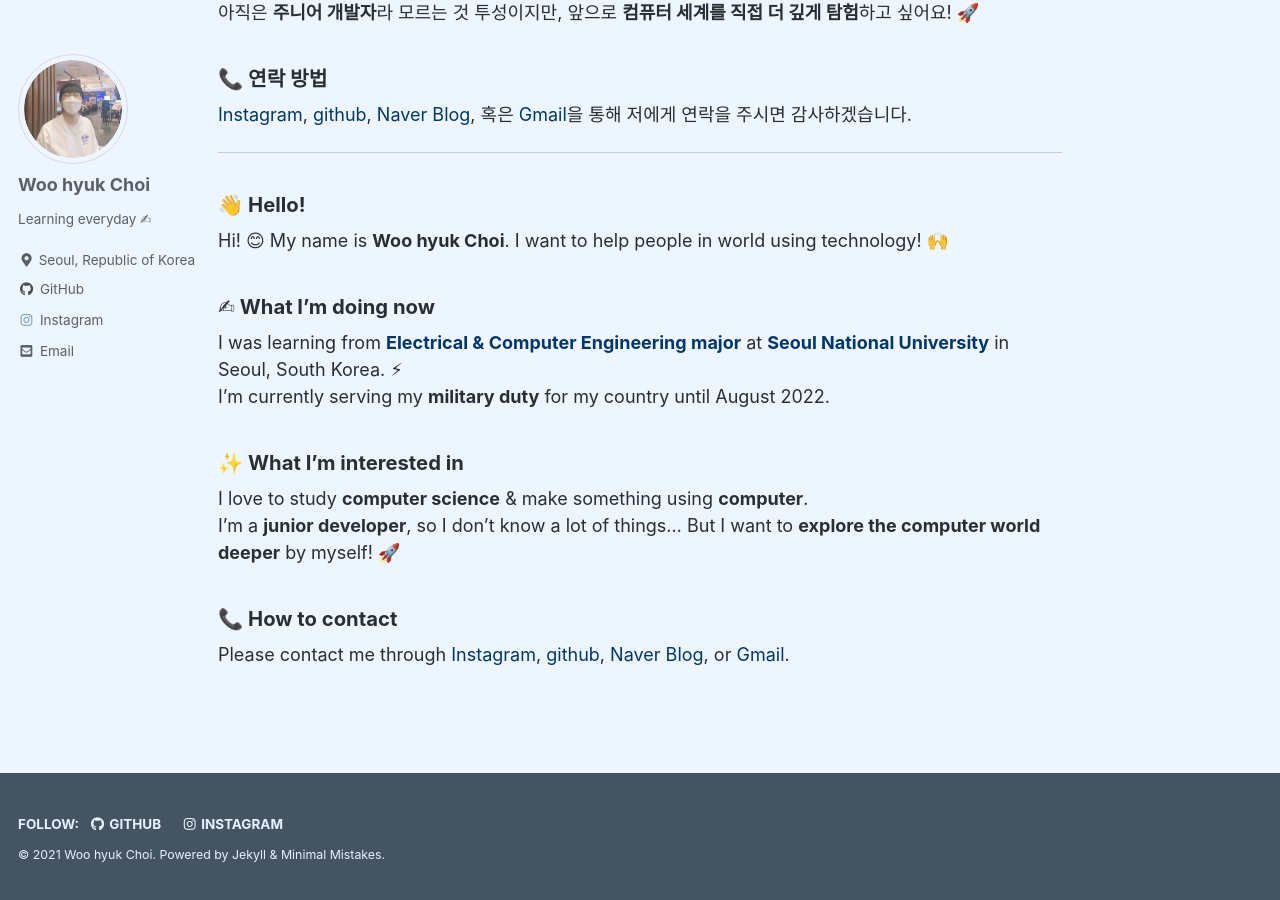
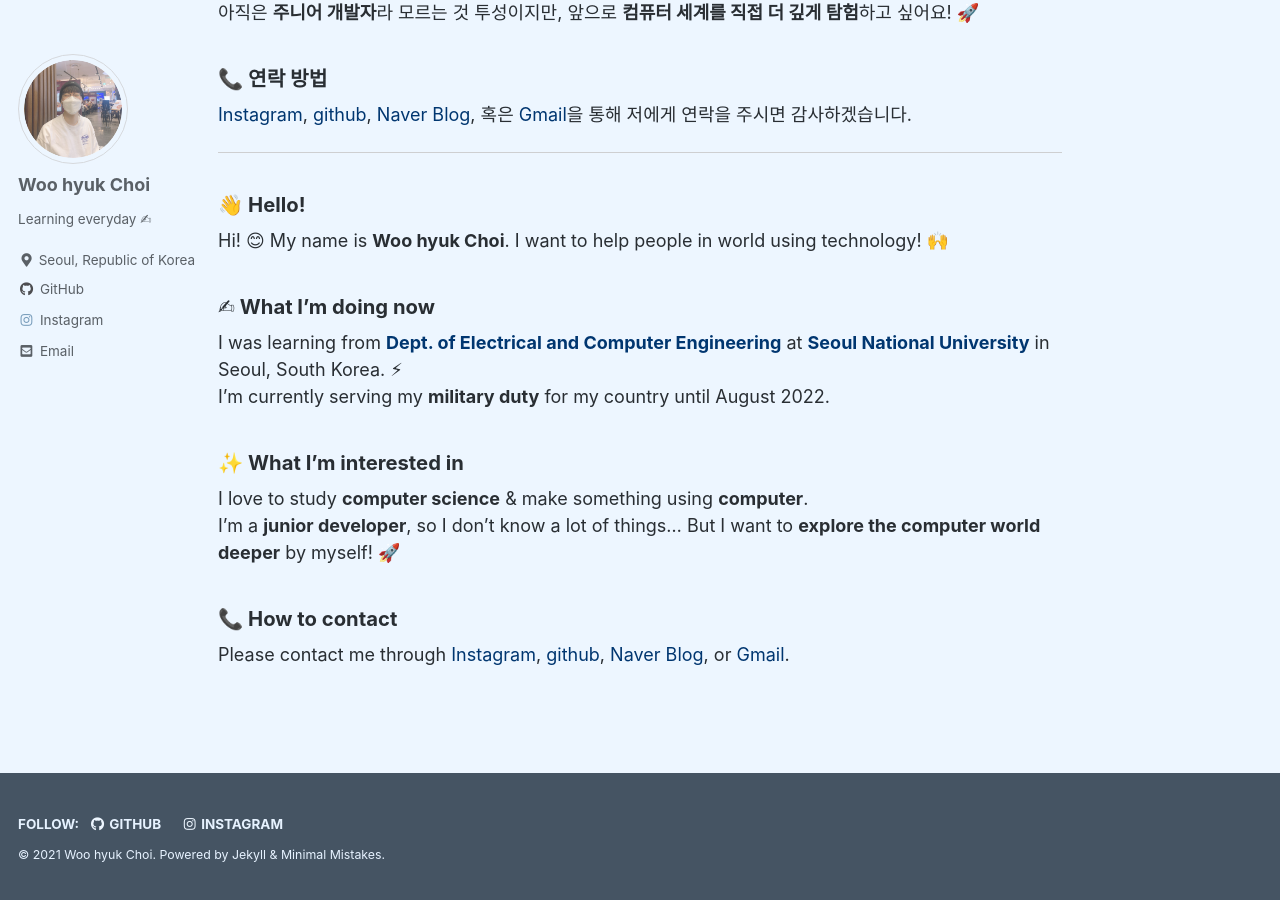
Before and after one commit to cw00h/cw00h.github.io, a Jekyll site: the page built from _pages/about.md, in a window 1280 px wide and 900 px high, scrolled down 514 px. Built offline with Jekyll 4.4.1, drawn with Linux system fonts in a browser that asks for light colours; cached includes are drawn as plain includes.

Commit message:
Docs: Edit about.md

```diff
--- a/_pages/about.md
+++ b/_pages/about.md
@@ -31,7 +31,7 @@
 
 ### ✍ What I'm doing now
 
-I was learning from **[Electrical & Computer Engineering major](http://ee.snu.ac.kr/en)** at **[Seoul National University](https://en.snu.ac.kr/)** in Seoul, South Korea. ⚡
+I was learning from **[Dept. of Electrical and Computer Engineering](http://ee.snu.ac.kr/en)** at **[Seoul National University](https://en.snu.ac.kr/)** in Seoul, South Korea. ⚡
 I'm currently serving my **military duty** for my country until August 2022.
 
 ### ✨ What I'm interested in
```
